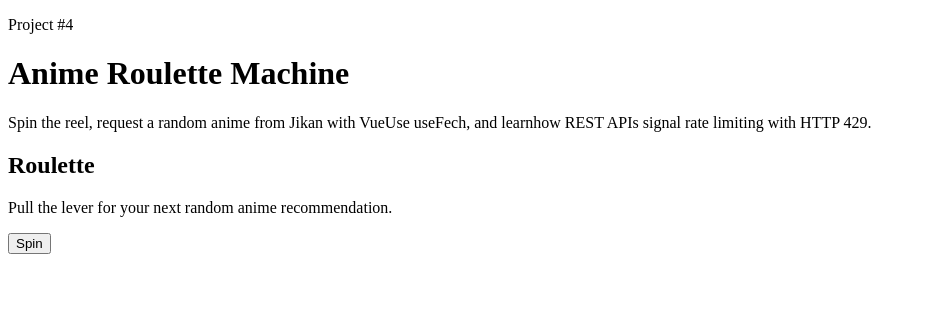
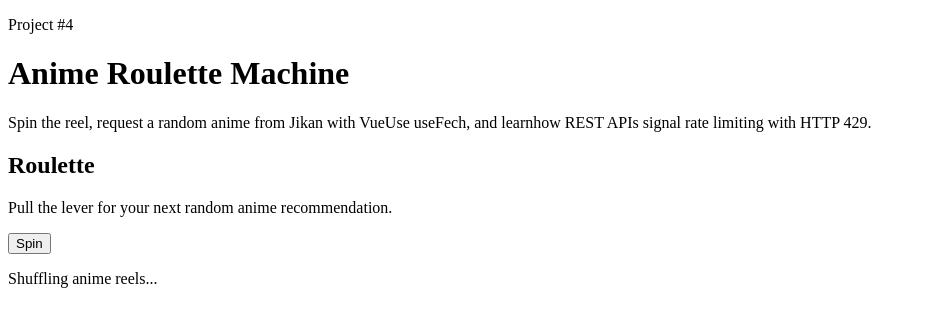
Before and after one commit to kortiz28-bit/anime-roulette-watchlist, a Vue app: page / in a window 1280 px wide. Shown: the top 326 px of the page, without its empty margins (0-926 px from the left). Built offline with nearby package versions, Linux system fonts and the light colour scheme; the HTML template or start-up script is replaced by a standard one.

Commit message:
Added Animecard Loading

```diff
--- /dev/null
+++ b/src/components/AnimeCard.vue
@@ -0,0 +1,47 @@
+<script setup>
+const props = defineProps({
+  anime: {
+    type: Object,
+    default: null,
+  },
+  loading: {
+    type: Boolean,
+    default: false,
+  },
+  error: {
+    type: String,
+    default: '',
+  },
+  inWatchlist: {
+    type: Boolean,
+    default: false,
+  },
+})
+</script>
+
+<template>
+  <section
+    class="rounded-3xl border border-slate-700/70 bg-slate-900/60 p-5 shadow-2xl shadow-slate-950/30 backdrop-blur-sm"
+  >
+    <div
+      v-if="props.loading"
+      class="space-y-4"
+    >
+      <div class="flex items-center gap-3 text-cyan-300">
+        <div
+          class="h-5 w-5 animate-spin rounded-full border-2 border-cyan-400 border-t-transparent"
+        ></div>
+        <p class="font-semibold tracking-wide">Shuffling anime reels...</p>
+      </div>
+
+      <div class="grid grid-cols-3 gap-2">
+        <div class="h-3 animate-pulse rounded bg-slate-700"></div>
+        <div class="h-3 animate-pulse rounded bg-slate-700"></div>
+        <div class="h-3 animate-pulse rounded bg-slate-700"></div>
+      </div>
+      <div class="h-72 animate-pulse rounded-2xl bg-slate-800"></div>
+    </div>
+
+    <div v-else>Done</div>
+  </section>
+</template>
--- a/src/views/HomePage.vue
+++ b/src/views/HomePage.vue
@@ -1,5 +1,9 @@
 <script setup>
-const spin = () => alert('Hello')
+import AnimeCard from '@/components/AnimeCard.vue'
+
+const spin = () => {
+  console.log('Hello')
+}
 </script>
 
 <template>
@@ -37,6 +41,7 @@
               </button>
             </div>
           </div>
+          <AnimeCard loading />
         </section>
       </div>
     </div>
```
